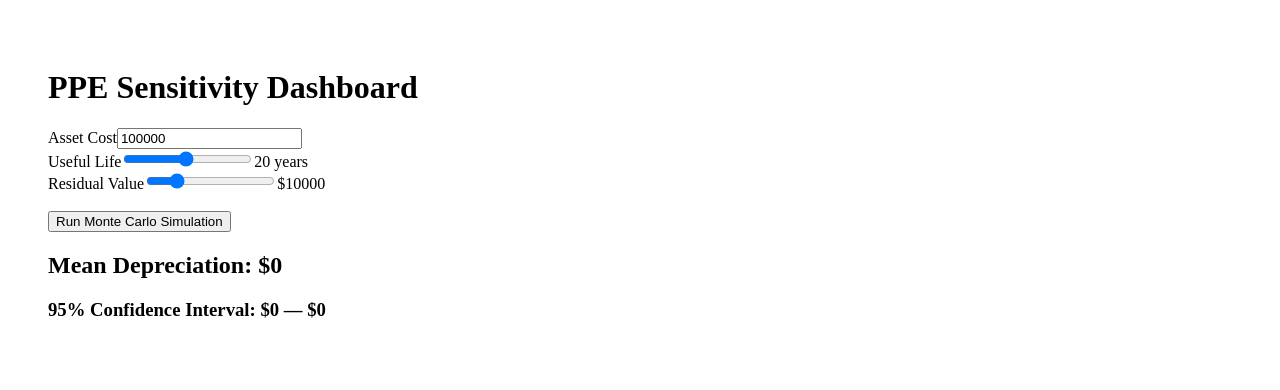
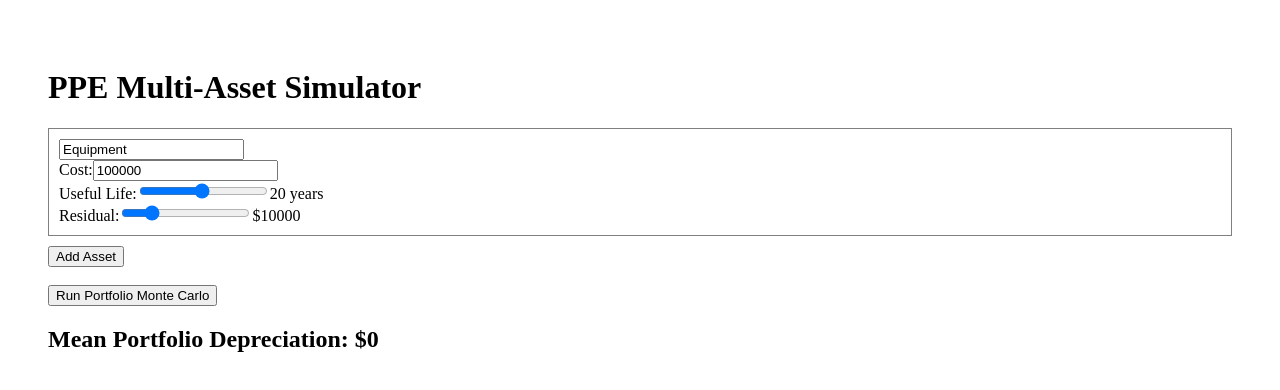
Before and after one commit to dpb9734/PPE-Analyst, a Next.js app: page / in a window 1280 px wide. Shown: the top 390 px of the page. Built offline with nearby package versions, Linux system fonts and the light colour scheme.

Commit message:
Update page.js

```diff
--- a/app/page.js
+++ b/app/page.js
@@ -4,15 +4,19 @@ import { useState, useEffect } from "react";
 
 export default function Home() {
 
-  const [usefulLife, setUsefulLife] = useState(20);
-  const [residual, setResidual] = useState(10000);
-  const [cost, setCost] = useState(100000);
+  const [assets, setAssets] = useState([
+    {
+      id: 1,
+      name: "Equipment",
+      cost: 100000,
+      residual: 10000,
+      life: 20
+    }
+  ]);
 
   const [meanDep, setMeanDep] = useState(0);
-  const [ciLow, setCiLow] = useState(0);
-  const [ciHigh, setCiHigh] = useState(0);
 
-  // Read URL parameters
+  // URL parameters (first asset only)
   useEffect(() => {
 
     const params = new URLSearchParams(window.location.search);
@@ -21,14 +25,51 @@ export default function Home() {
     const residualParam = params.get("residual");
     const costParam = params.get("cost");
 
-    if (lifeParam) setUsefulLife(Number(lifeParam));
-    if (residualParam) setResidual(Number(residualParam));
-    if (costParam) setCost(Number(costParam));
+    if (lifeParam || residualParam || costParam) {
+
+      setAssets([{
+        id: 1,
+        name: "Equipment",
+        cost: Number(costParam) || 100000,
+        residual: Number(residualParam) || 10000,
+        life: Number(lifeParam) || 20
+      }]);
+
+    }
 
   }, []);
 
-  function calculateDep(cost, residual, life) {
-    return (cost - residual) / life;
+  function updateAsset(id, field, value) {
+
+    setAssets(
+      assets.map(asset =>
+        asset.id === id
+          ? { ...asset, [field]: value }
+          : asset
+      )
+    );
+
+  }
+
+  function addAsset() {
+
+    setAssets([
+      ...assets,
+      {
+        id: Date.now(),
+        name: "New Asset",
+        cost: 50000,
+        residual: 5000,
+        life: 15
+      }
+    ]);
+
+  }
+
+  function calculateDep(asset) {
+
+    return (asset.cost - asset.residual) / asset.life;
+
   }
 
   function runMonteCarlo() {
@@ -37,89 +78,139 @@ export default function Home() {
 
     for (let i = 0; i < 500; i++) {
 
+      let totalDep = 0;
+
+      assets.forEach(asset => {
+
         let lifeVar =
-        usefulLife * (0.8 + Math.random() * 0.4);
+          asset.life * (0.8 + Math.random() * 0.4);
 
         let residualVar =
-        residual * (0.8 + Math.random() * 0.4);
+          asset.residual *
+          (0.8 + Math.random() * 0.4);
 
         let dep =
-        calculateDep(cost, residualVar, lifeVar);
+          (asset.cost - residualVar) / lifeVar;
 
-      results.push(dep);
+        totalDep += dep;
+
+      });
+
+      results.push(totalDep);
+
     }
-
-    results.sort((a, b) => a - b);
 
     let mean =
       results.reduce((a, b) => a + b, 0) /
       results.length;
 
-    let low =
-      results[Math.floor(results.length * 0.025)];
+    setMeanDep(mean.toFixed(2));
 
-    let high =
-      results[Math.floor(results.length * 0.975)];
-
-    setMeanDep(mean.toFixed(2));
-    setCiLow(low.toFixed(2));
-    setCiHigh(high.toFixed(2));
   }
 
   return (
 
     <div style={{ padding: 40 }}>
 
-      <h1>PPE Sensitivity Dashboard</h1>
+      <h1>PPE Multi-Asset Simulator</h1>
+
+      {assets.map(asset => (
+
+        <div key={asset.id}
+             style={{
+               border: "1px solid gray",
+               padding: 10,
+               marginBottom: 10
+             }}>
+
+          <input
+            value={asset.name}
+            onChange={(e)=>
+              updateAsset(
+                asset.id,
+                "name",
+                e.target.value
+              )
+            }
+          />
 
           <div>
-        <label>Asset Cost</label>
+
+            Cost:
             <input
               type="number"
-          value={cost}
-          onChange={(e)=>setCost(Number(e.target.value))}
+              value={asset.cost}
+              onChange={(e)=>
+                updateAsset(
+                  asset.id,
+                  "cost",
+                  Number(e.target.value)
+                )
+              }
             />
+
           </div>
 
           <div>
-        <label>Useful Life</label>
+
+            Useful Life:
             <input
               type="range"
               min="1"
               max="40"
-          value={usefulLife}
-          onChange={(e)=>setUsefulLife(Number(e.target.value))}
+              value={asset.life}
+              onChange={(e)=>
+                updateAsset(
+                  asset.id,
+                  "life",
+                  Number(e.target.value)
+                )
+              }
             />
-        {usefulLife} years
+
+            {asset.life} years
+
           </div>
 
           <div>
-        <label>Residual Value</label>
+
+            Residual:
             <input
               type="range"
               min="0"
               max="50000"
-          value={residual}
-          onChange={(e)=>setResidual(Number(e.target.value))}
+              value={asset.residual}
+              onChange={(e)=>
+                updateAsset(
+                  asset.id,
+                  "residual",
+                  Number(e.target.value)
+                )
+              }
             />
-        ${residual}
+
+            ${asset.residual}
+
           </div>
 
-      <br />
+        </div>
+
+      ))}
+
+      <button onClick={addAsset}>
+        Add Asset
+      </button>
+
+      <br /><br />
 
       <button onClick={runMonteCarlo}>
-        Run Monte Carlo Simulation
+        Run Portfolio Monte Carlo
       </button>
 
       <h2>
-        Mean Depreciation:
+        Mean Portfolio Depreciation:
         ${meanDep}
       </h2>
-
-      <h3>
-        95% Confidence Interval:
-        ${ciLow} — ${ciHigh}
-      </h3>
 
     </div>
 
```
Lines whose indentation alone changed are shown as unchanged.
